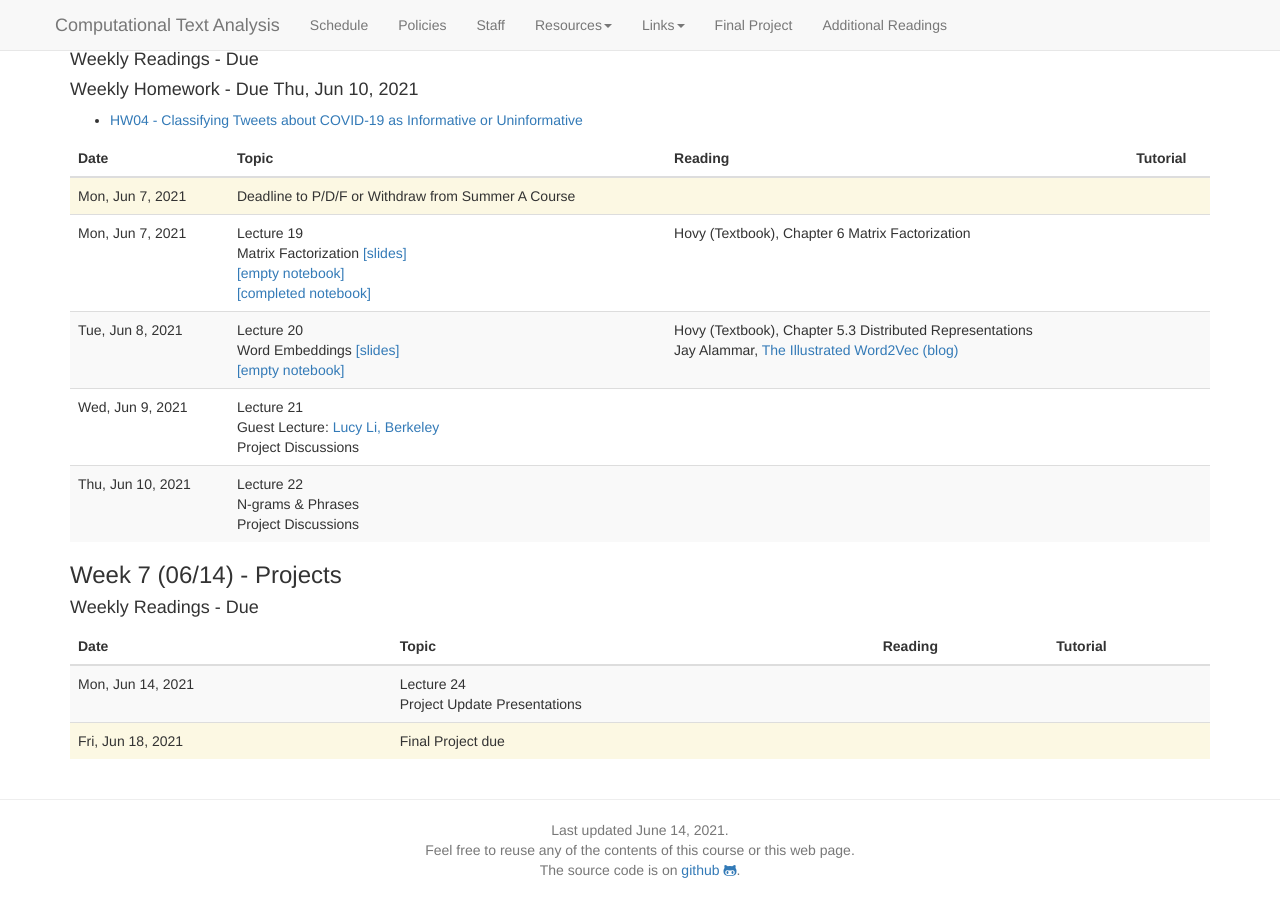
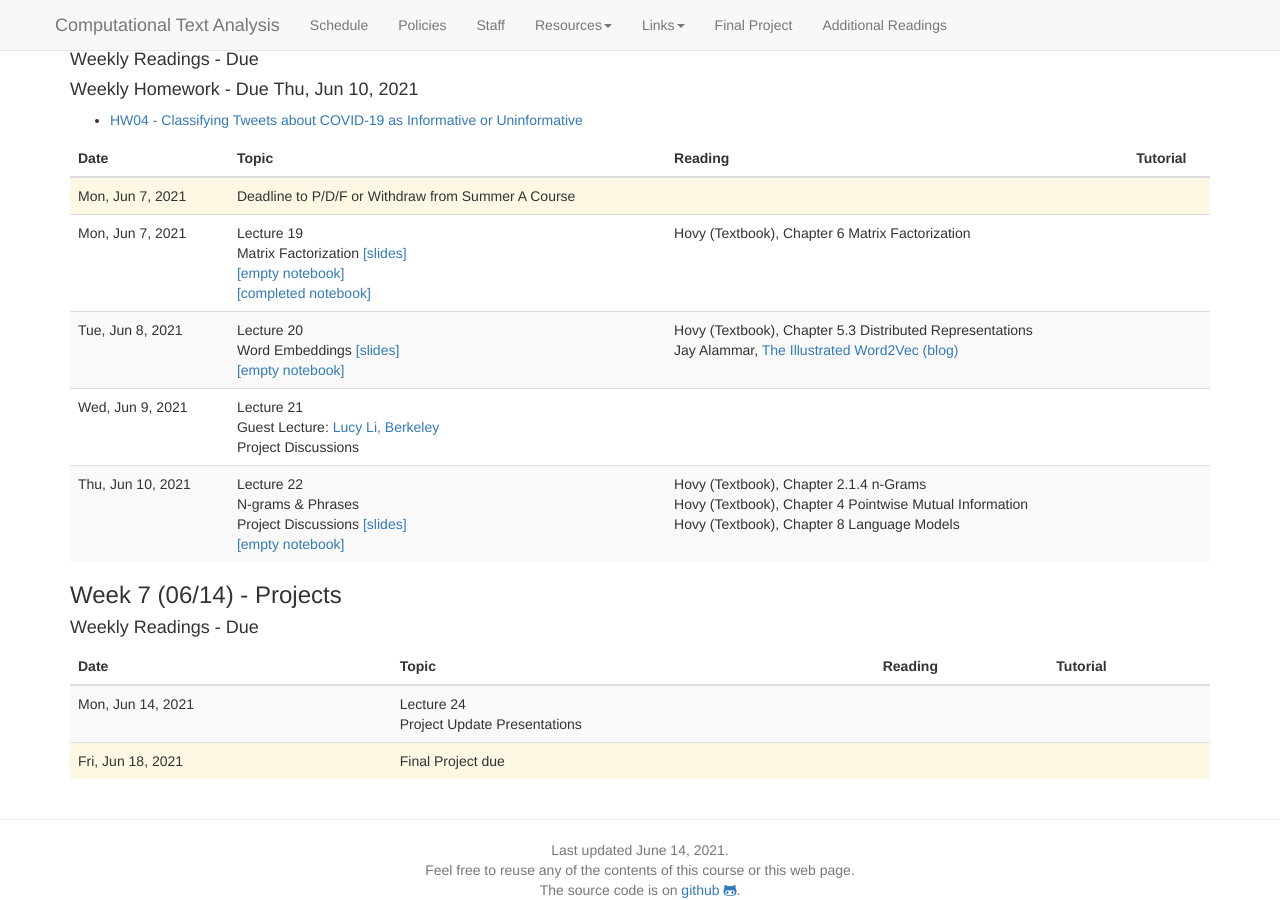
Before and after one commit to BC-COMS-2710/BC-COMS-2710.github.io, a Jekyll site: the page built from schedule.md, in a window 1280 px wide and 900 px high, scrolled down 3384 px. Built offline with Jekyll 4.4.1, drawn with Linux system fonts in a browser that asks for light colours; nearby versions of some CDN libraries.

Commit message:
schedule: lecture 22

```diff
--- a/_data/schedule.yaml
+++ b/_data/schedule.yaml
@@ -451,6 +451,18 @@
     -
       date: 2021-06-10
       title: Lecture 22 <br> N-grams & Phrases <br> Project Discussions
+      slides: slides/21-phrases.pdf
+      notebook: https://coms2710.columbiajupyter2.org/hub/user-redirect/git-pull?repo=https%3A%2F%2Fgithub.com%2FBC-COMS-2710%2Fsummer21-material&urlpath=lab%2Ftree%2Fsummer21-material%2Fdemo%2FDemo22.ipynb&branch=master
+      readings:
+        -
+          title: Chapter 2.1.4 n-Grams
+          authors: Hovy (Textbook)
+        -
+          title: Chapter 4 Pointwise Mutual Information
+          authors: Hovy (Textbook)
+        -
+          title: Chapter 8 Language Models
+          authors: Hovy (Textbook)
 -
   name: "Week 7 (06/14) - Projects"
   lectures:
```
